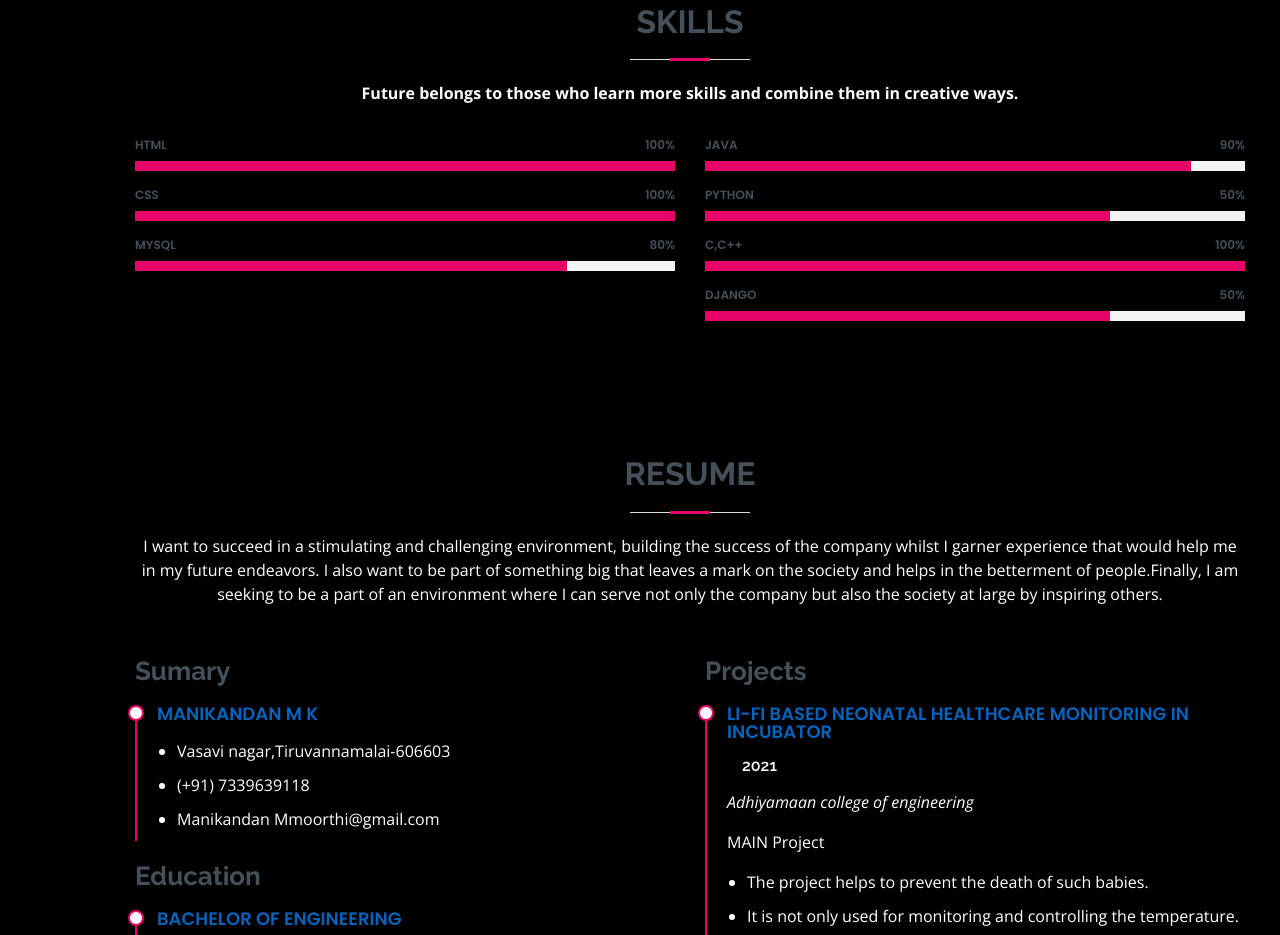
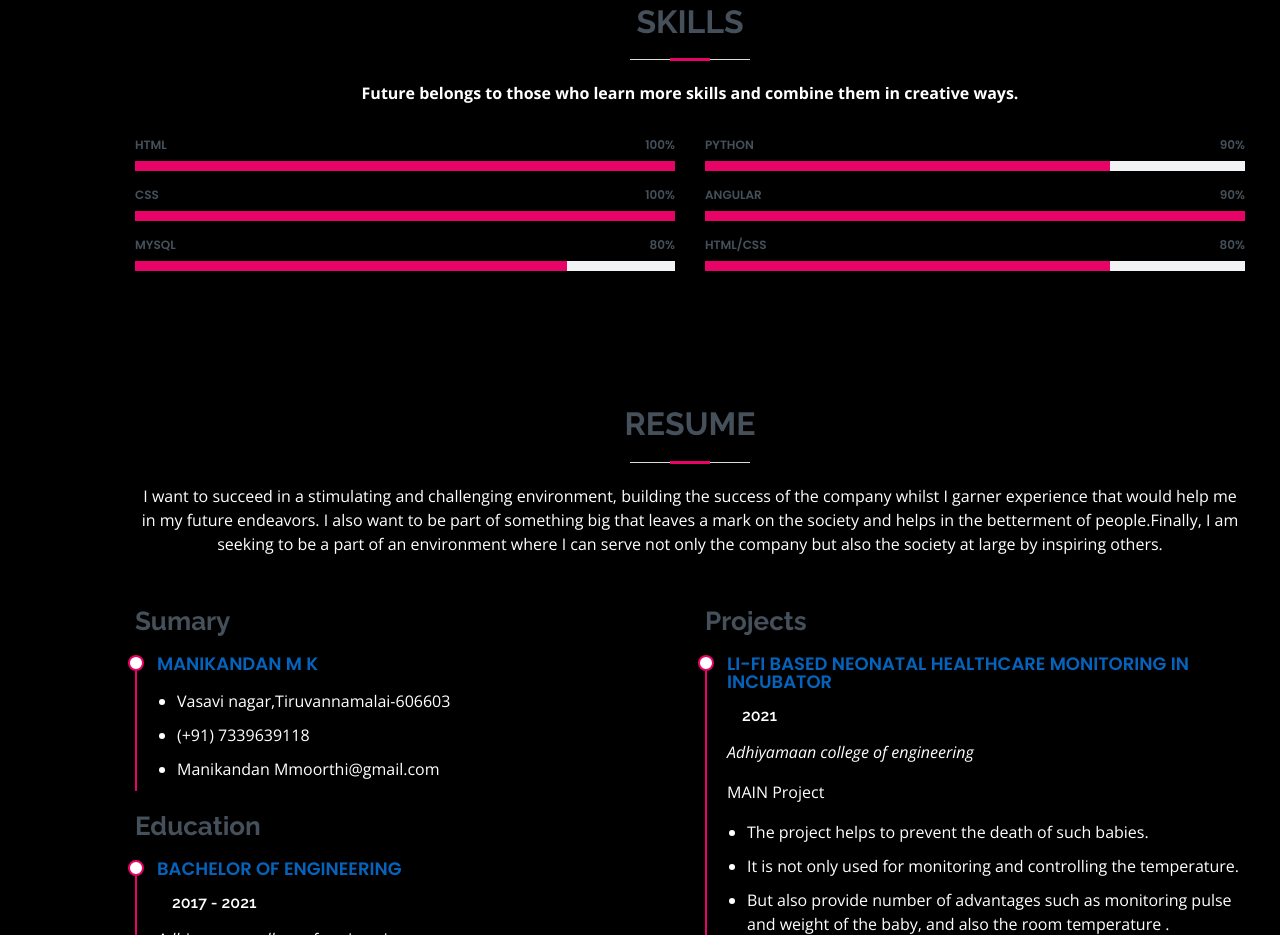
Before and after one commit to manikandanmohan10/manikandanmohan10.github.io, a plain HTML site: page index.html in a window 1280 px wide. Shown: the part 1889-2824 px from the top of the page. Drawn offline with nearby package versions, Linux system fonts and the light colour scheme.

Commit message:
Update index.html

```diff
--- a/index.html
+++ b/index.html
@@ -213,28 +213,21 @@
           <div class="col-lg-6">
 
             <div class="progress">
-              <span class="skill">Java<i class="val"> 90%</i></span>
-              <div class="progress-bar-wrap">
-                <div class="progress-bar" role="progressbar" aria-valuenow="90" aria-valuemin="0" aria-valuemax="100"></div>
-              </div>
-            </div>
-
-            <div class="progress">
-              <span class="skill">python<i class="val"> 50%</i></span>
+              <span class="skill">Python<i class="val"> 90%</i></span>
               <div class="progress-bar-wrap">
                 <div class="progress-bar" role="progressbar" aria-valuenow="75" aria-valuemin="0" aria-valuemax="100"></div>
               </div>
             </div>
 
             <div class="progress">
-              <span class="skill">C,C++<i class="val"> 100%</i></span>
+              <span class="skill">Angular<i class="val"> 90%</i></span>
               <div class="progress-bar-wrap">
                 <div class="progress-bar" role="progressbar" aria-valuenow="100" aria-valuemin="0" aria-valuemax="100"></div>
               </div>
             </div>
 
             <div class="progress">
-              <span class="skill">Django<i class="val"> 50%</i></span>
+              <span class="skill">HTML/CSS<i class="val"> 80%</i></span>
               <div class="progress-bar-wrap">
                 <div class="progress-bar" role="progressbar" aria-valuenow="75" aria-valuemin="0" aria-valuemax="100"></div>
               </div>
```
